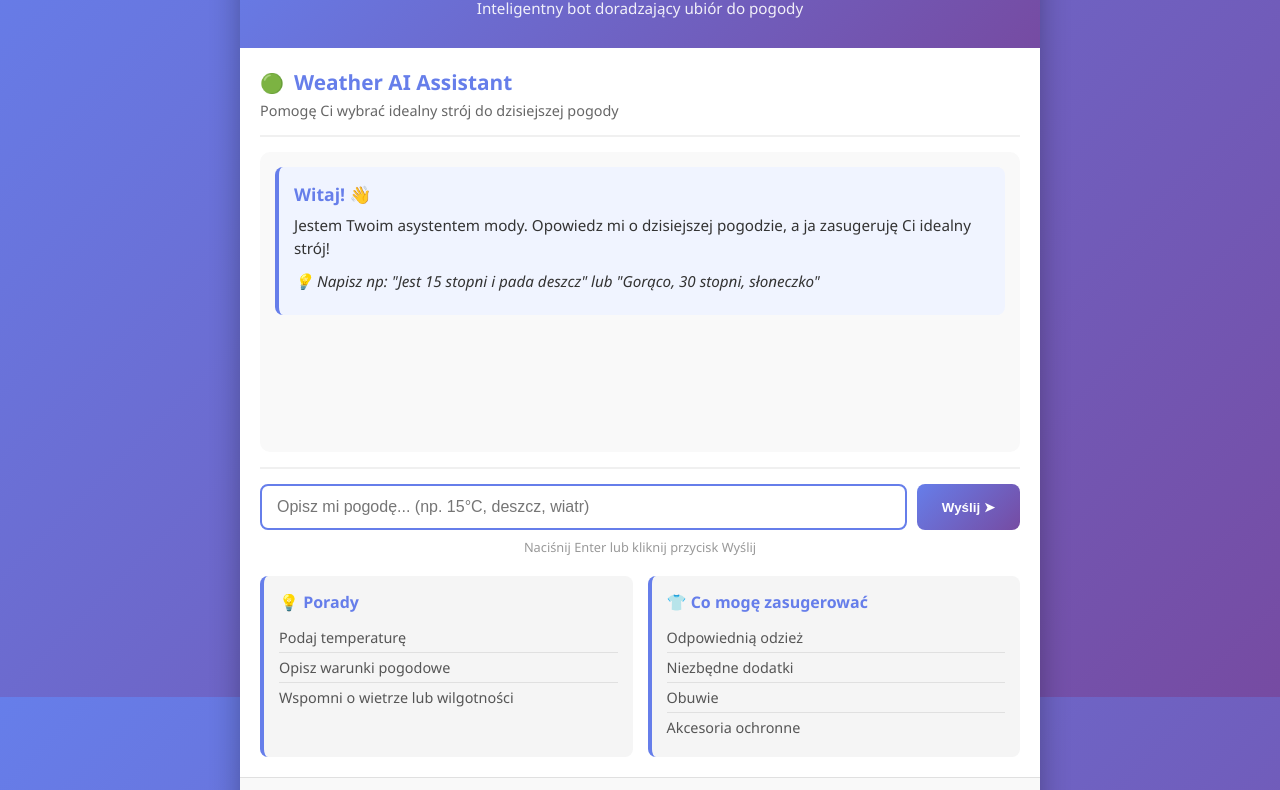
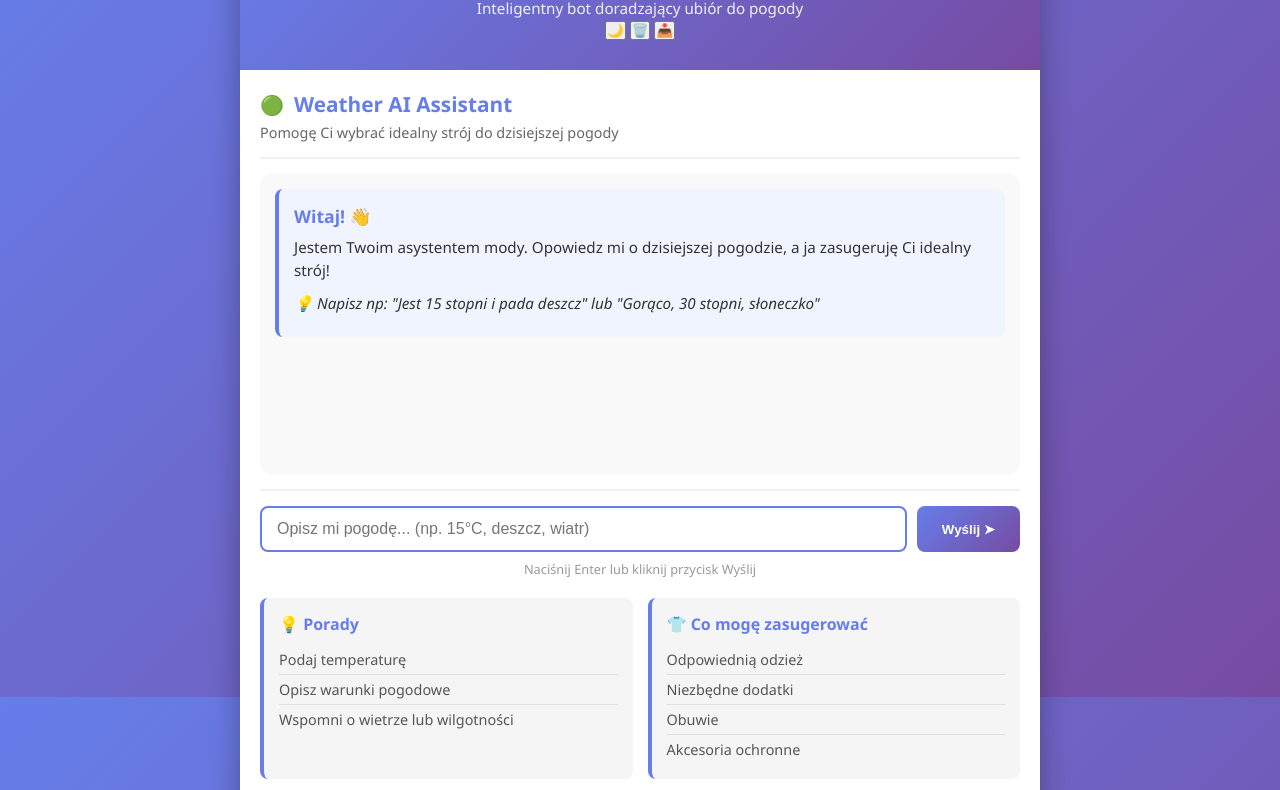
Before and after one commit to BartoszM1/weather-chatbot, a plain HTML site: page index.html in a window 1280 px wide. Shown: the part 103-893 px from the top of the page. Drawn offline with Linux system fonts and the light colour scheme.

Commit message:
ETAP 7: Aktualizacja index.html z przyciskami dla dark mode i historii

```diff
--- a/index.html
+++ b/index.html
@@ -13,6 +13,17 @@
             <div class="header-content">
                 <h1>👕 Weather Fashion Assistant</h1>
                 <p>Inteligentny bot doradzający ubiór do pogody</p>
+            </div>
+            <div class="header-controls">
+                <button class="control-btn" id="dark-mode-btn" title="Tryb ciemny">
+                    <span class="btn-icon">🌙</span>
+                </button>
+                <button class="control-btn" id="clear-history-btn" title="Wyczyść historię">
+                    <span class="btn-icon">🗑️</span>
+                </button>
+                <button class="control-btn" id="export-history-btn" title="Exportuj historię">
+                    <span class="btn-icon">📥</span>
+                </button>
             </div>
         </header>
 
```
